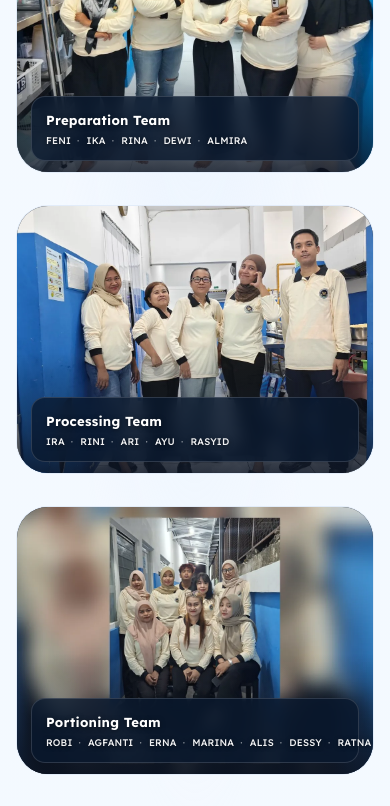
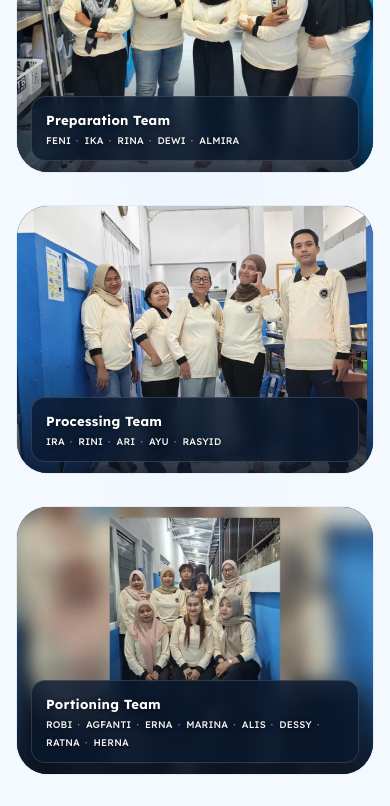
Before and after one commit to cilokesteh/sppg-wonodri3, a Next.js app: page /team in a window 390 px wide. Shown: the part 2860-3666 px from the top of the page. Built offline with nearby package versions, Linux system fonts and the light colour scheme; no server answers.

Commit message:
fix(team): 8-name photo caption overflow — allow wrap with trailing dot separator (was nowrap, RATNA/ HERNA clipped on mobile)

```diff
--- a/src/app/globals.css
+++ b/src/app/globals.css
@@ -1843,3 +1843,9 @@ html.theme-transition, html.theme-transition * {
 /* touch targets ≥44px */
 .hamburger { min-width: 44px; min-height: 44px; align-items: center; justify-content: center; }
 .drawer-panel a { min-height: 44px; display: flex; align-items: center; }
+
+/* ── fix 8-name overflow (2026-08-18): wrap allowed; separator jadi TRAILING
+   ::after, bukan leading ::before — baris wrap nggak mulai dari titik ── */
+.team-photo-names { flex-wrap: wrap !important; white-space: normal !important; row-gap: 4px !important; }
+.team-photo-names i + i::before { content: none !important; }
+.team-photo-names i:not(:last-child)::after { content: "\00b7"; margin-left: 5px; color: rgba(255,255,255,.55); }
```
